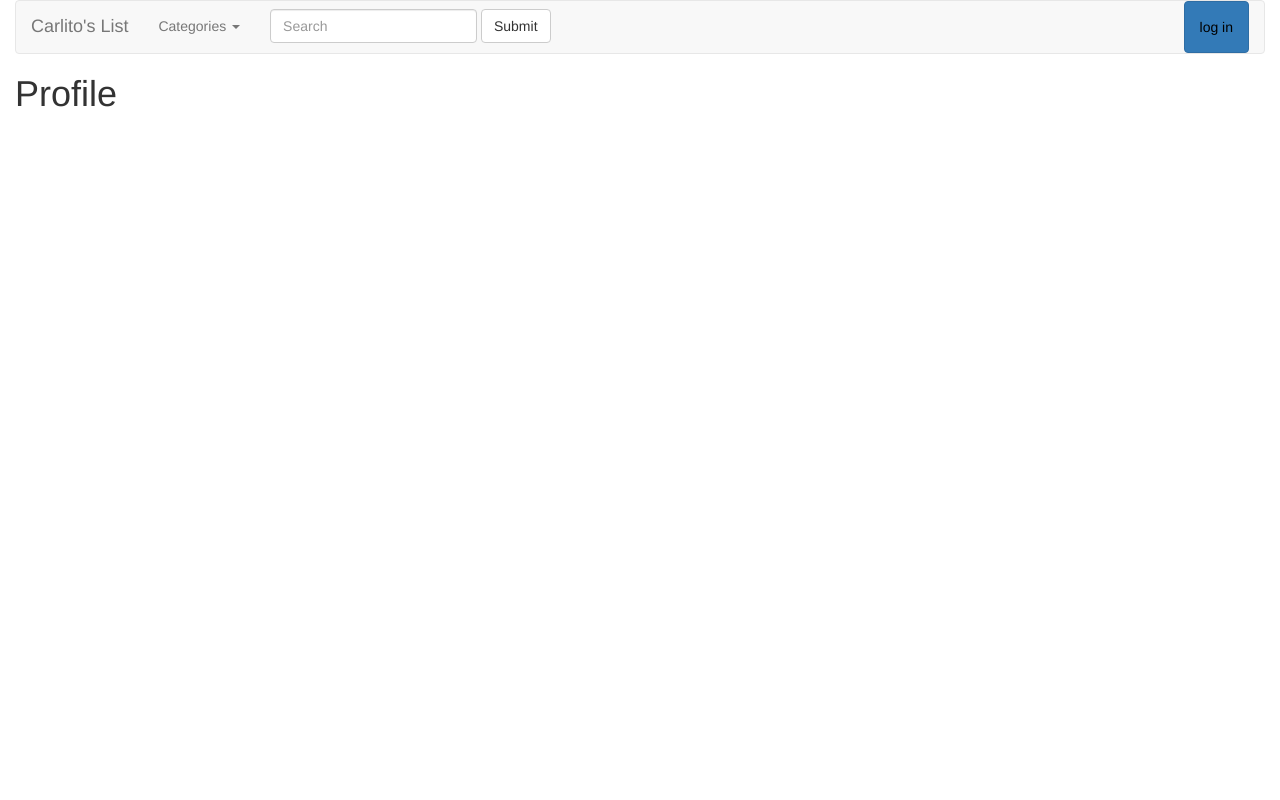
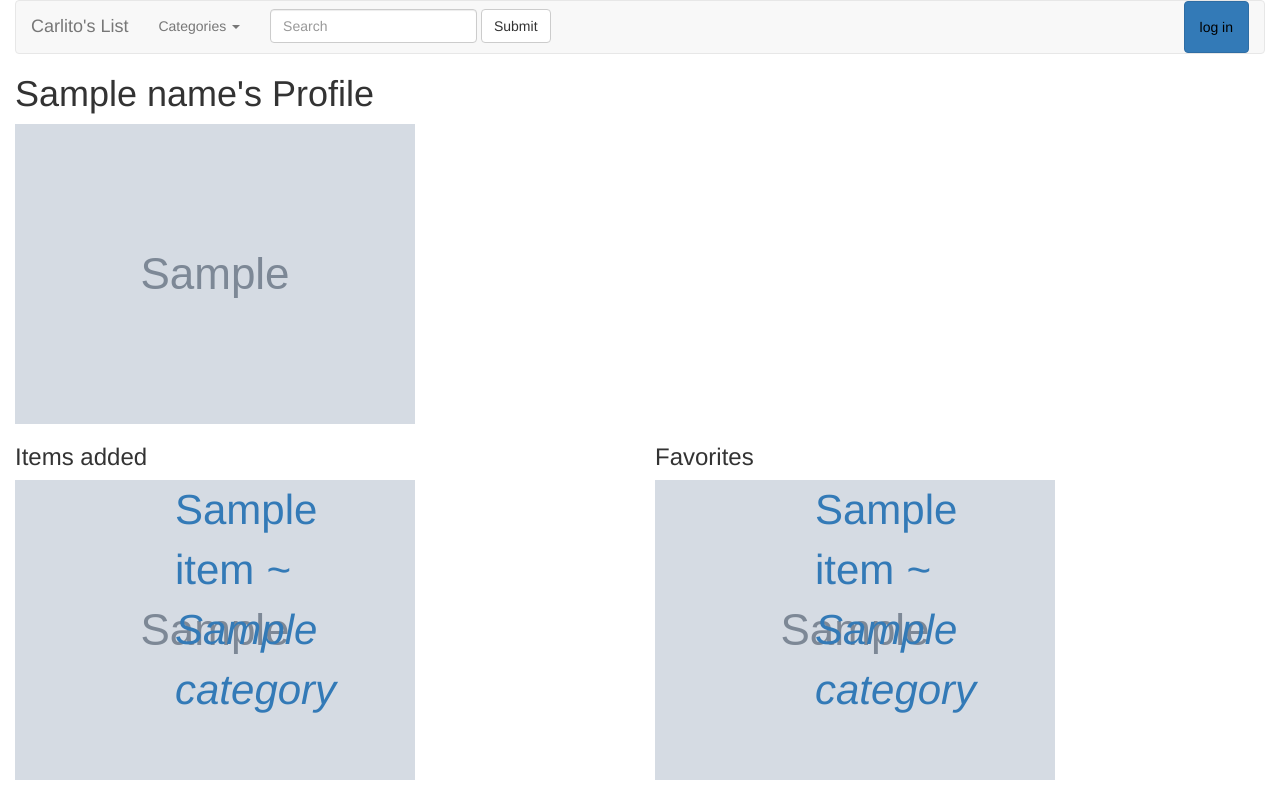
Before and after one commit to salah93/catalog_app, a Flask app: template templates/profile.html in a window 1280 px wide. Run offline with Flask 2, Linux system fonts and the light colour scheme; the template is opened without the code that fills it: most values are stand-ins (such as "Sample title", 1, 10 or a date in 2020); grey boxes marked "Sample" are stand-in pictures; some libraries are stand-ins or nearby versions.

Commit message:
add favorites

```diff
--- a/templates/profile.html
+++ b/templates/profile.html
@@ -1,4 +1,39 @@
 {% extends 'layout.html' %}
 {% block content %}
-<h1>Profile</h1>
+<h1>{{name}}'s Profile</h1>
+<img src={{picture}}>
+<div class='row'>
+    <div class='categories col-sm-6 col-md-6'>
+
+        <h3> Items added </h3>
+        {% for item in items %}
+            <div style='font-size:300%' class='row'>
+                <div class='col-sm-3 col-md-3'>
+                    <img src="{{item.picture}}">
+                </div>
+                <div class='col-sm-3 col-md-3'>
+                    <a href='{{url_for("item_page", category=item.category, title=item.title)}}'>{{item.title}}</a>
+                    <i><a href='{{url_for("category_page", category=item.category)}}'> ~ {{item.category}}</a></i>
+
+                </div>
+            </div>
+        {% endfor %}
+    </div>
+
+    <div class='latest col-sm-6 col-md-6'>
+        <h3> Favorites </h3>
+        {% for item in favorites %}
+            <div style='font-size:300%' class='row'>
+                <div class='col-sm-3 col-md-3'>
+                    <img src="{{item.picture}}">
+                </div>
+                <div class='col-sm-3 col-md-3'>
+                    <a href='{{url_for("item_page", category=item.category, title=item.title)}}'>{{item.title}}</a>
+                    <i><a href='{{url_for("category_page", category=item.category)}}'> ~ {{item.category}}</a></i>
+
+                </div>
+            </div>
+        {% endfor %}
+    </div>
+</div>
 {% endblock %}
```
Also changed, not shown: templates/item_page.html (+19 -4 lines).
